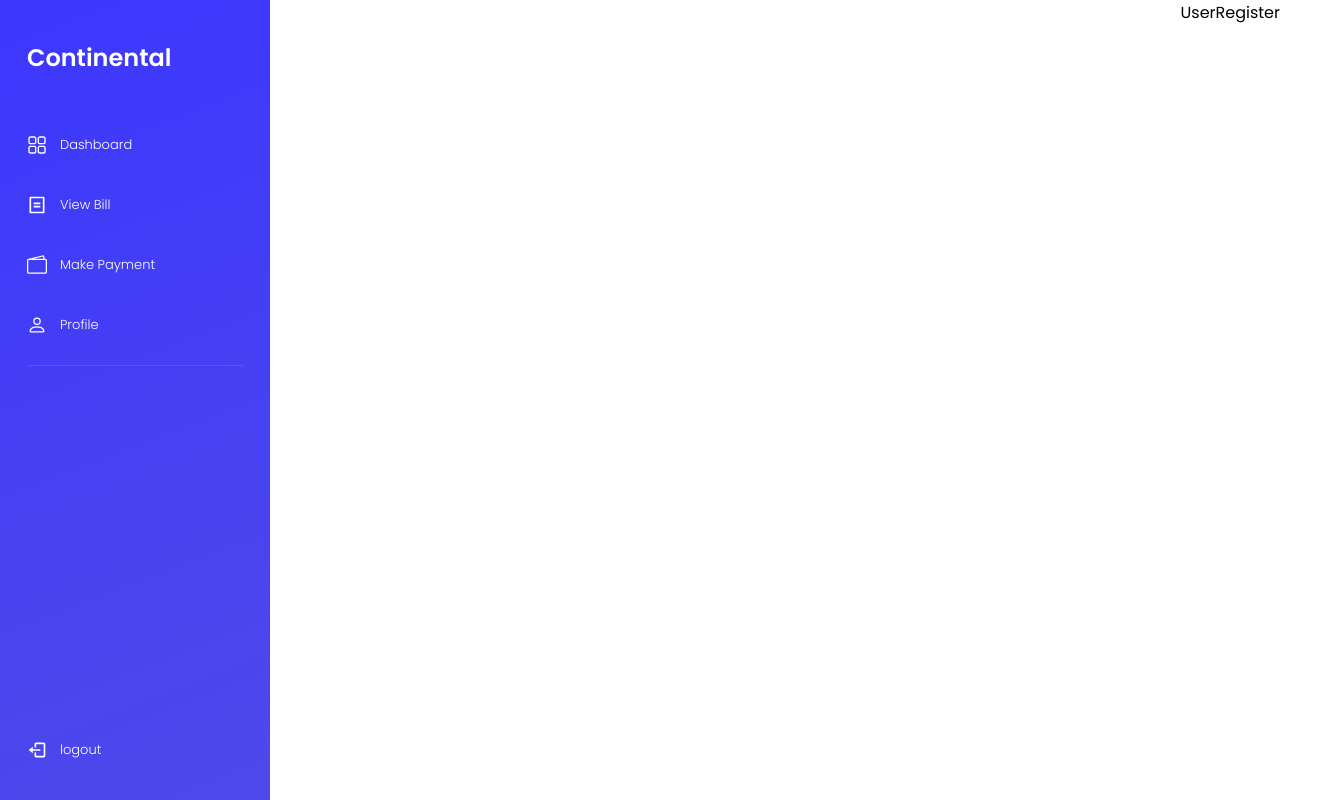
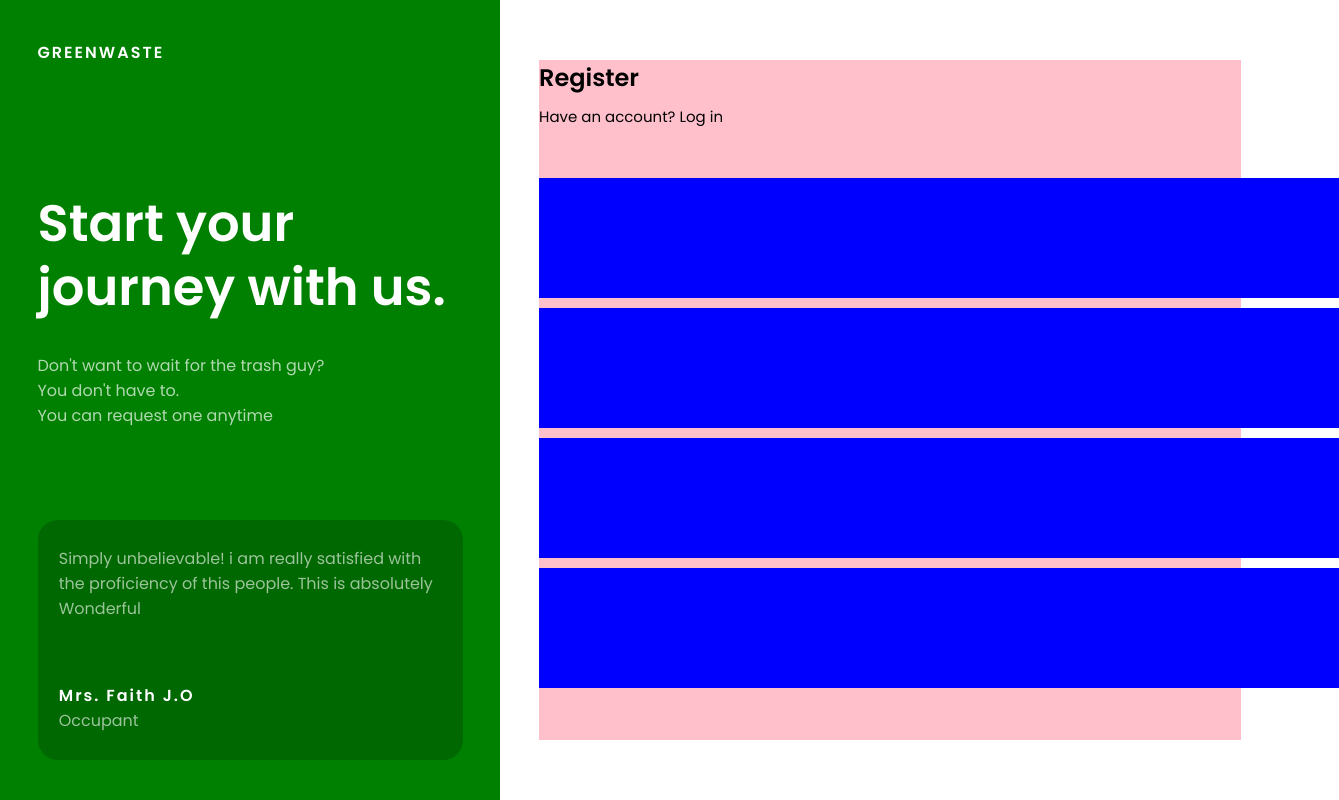
Before and after one commit to isaacetor/D.O-app, a React (Create React App) app: page /user/register in a window 1280 px wide. Shown: the whole page, 1339 px wide, since content can reach past the window. Built offline with nearby package versions, Linux system fonts and the light colour scheme.

Commit message:
working on the register auth for the user

```diff
--- a/package.json
+++ b/package.json
@@ -15,7 +15,6 @@
     "@types/node": "^16.18.23",
     "@types/react": "^18.0.33",
     "@types/react-dom": "^18.0.11",
-    "@types/react-scroll": "^1.8.6",
     "@types/styled-components": "^5.1.26",
     "@types/yup": "^0.32.0",
     "axios": "^1.3.4",
@@ -56,5 +55,8 @@
       "last 1 firefox version",
       "last 1 safari version"
     ]
+  },
+  "devDependencies": {
+    "@types/react-scroll": "^1.8.6"
   }
 }
--- /dev/null
+++ b/src/components/blocks/authblock/AuthSideBar.tsx
@@ -0,0 +1,110 @@
+import React from "react";
+import styled from "styled-components";
+
+const AuthSideBar = () => {
+  return (
+    <div>
+      <Container>
+        <Wrapper>
+          <h2>GREENWASTE</h2>
+
+          <Title>
+            <h1>
+              Start your <br />
+              journey with us.
+            </h1>
+            <p>
+              Don't want to wait for the trash guy? <br />
+              You don't have to. <br /> You can request one anytime
+            </p>
+          </Title>
+          <Testimonies>
+            <Top>
+              <p>
+                Simply unbelievable! i am really satisfied with the proficiency
+                of this people. This is absolutely Wonderful
+              </p>
+            </Top>
+            <Bottom>
+              <h2> Mrs. Faith J.O</h2>
+              <p>Occupant</p>
+            </Bottom>
+          </Testimonies>
+        </Wrapper>
+      </Container>
+    </div>
+  );
+};
+
+export default AuthSideBar;
+
+const Top = styled.div`
+  height: 60%;
+  width: 90%;
+  margin: 10px auto;
+  color: #ffffff9b;
+`;
+const Bottom = styled.div`
+  height: 30%;
+  width: 90%;
+  margin: 10px auto;
+
+  h2 {
+    margin: 0;
+  }
+  p {
+    margin: 0;
+    color: #ffffff9b;
+  }
+`;
+
+const Testimonies = styled.div`
+  width: 100%;
+  height: 30vh;
+  background-color: #015c01a7;
+  display: flex;
+  /* align-self: center; */
+  /* justify-content: center; */
+  flex-direction: column;
+  border-radius: 20px;
+  overflow: hidden;
+`;
+
+const Title = styled.div`
+  h1 {
+    font-size: 3.2rem;
+    font-weight: 600;
+    line-height: 4rem;
+  }
+
+  p {
+    margin: 0;
+    color: #ffffffb0;
+  }
+`;
+
+const Wrapper = styled.div`
+  width: 85%;
+  height: 90%;
+  color: #fff;
+  display: flex;
+  flex-direction: column;
+  justify-content: space-between;
+
+  h2 {
+    margin: 0;
+    font-size: 16px;
+    font-weight: 600;
+    letter-spacing: 2px;
+  }
+`;
+
+const Container = styled.div`
+  width: 500px;
+  height: 100vh;
+  background-color: green;
+
+  display: flex;
+  justify-content: center;
+  align-items: center;
+`;
--- /dev/null
+++ b/src/components/blocks/authblock/index.ts
@@ -0,0 +1 @@
+export { default as AuthSideBar } from "./AuthSideBar";
--- a/src/components/blocks/index.ts
+++ b/src/components/blocks/index.ts
@@ -1,3 +1,4 @@
 export * from "./homeblock";
 export * from "./userdashboardblock";
 export * from "./agentdashboardblock";
+export * from "./authblock";
--- /dev/null
+++ b/src/components/layouts/authlayout/AuthLayout.tsx
@@ -0,0 +1,20 @@
+import React from "react";
+import { Outlet } from "react-router-dom";
+import { AuthSideBar } from "../../blocks";
+import styled from "styled-components";
+
+const AuthLayout = () => {
+  return (
+    <Container>
+      <AuthSideBar />
+      <Outlet />
+    </Container>
+  );
+};
+
+export default AuthLayout;
+
+const Container = styled.div`
+  display: flex;
+  justify-content: space-between;
+`;
--- /dev/null
+++ b/src/components/layouts/authlayout/index.ts
@@ -0,0 +1 @@
+export { default as AuthLayout } from "./AuthLayout";
--- a/src/components/layouts/index.ts
+++ b/src/components/layouts/index.ts
@@ -2,3 +2,4 @@ export * from "./homelayout";
 export * from "./homelayout";
 export * from "./userdashboardlayout";
 export * from "./agentdashboard";
+export * from "./authlayout";
--- a/src/index.css
+++ b/src/index.css
@@ -1,8 +1,5 @@
 body {
   margin: 0;
-  /* font-family: -apple-system, BlinkMacSystemFont, 'Segoe UI', 'Roboto', 'Oxygen',
-    'Ubuntu', 'Cantarell', 'Fira Sans', 'Droid Sans', 'Helvetica Neue',
-    sans-serif; */
   font-family: "Poppins", sans-serif;
   -webkit-font-smoothing: antialiased;
   -moz-osx-font-smoothing: grayscale;
--- a/src/pages/auth/user/UserRegister.tsx
+++ b/src/pages/auth/user/UserRegister.tsx
@@ -1,7 +1,61 @@
 import React from "react";
+import styled from "styled-components";
 
 const UserRegister = () => {
-  return <div>UserRegister</div>;
+  return (
+    <div>
+      <Container>
+        <Wrapper>
+          <h2>Register</h2>
+          <p>Have an account? Log in</p>
+
+          <Form>
+            <InputHold></InputHold>
+            <InputHold></InputHold>
+            <InputHold></InputHold>
+            <InputHold></InputHold>
+          </Form>
+        </Wrapper>
+      </Container>
+    </div>
+  );
 };
 
 export default UserRegister;
+
+const InputHold = styled.div`
+  width: 800px;
+  height: 15vh;
+  background-color: blue;
+  margin-bottom: 10px;
+`;
+
+const Form = styled.form`
+  gap: 20px;
+`;
+
+const Wrapper = styled.div`
+  width: 90%;
+  height: 85%;
+  background-color: pink;
+
+  h2 {
+    margin: 0;
+    margin-bottom: 10px;
+    font-weight: 600;
+  }
+
+  p {
+    margin: 0;
+    font-size: 15px;
+    margin-bottom: 50px;
+  }
+`;
+
+const Container = styled.div`
+  width: calc(100vw - 500px);
+  height: 100vh;
+  display: flex;
+  align-items: center;
+  justify-content: center;
+`;
--- a/src/routes/AllRoutes.tsx
+++ b/src/routes/AllRoutes.tsx
@@ -1,5 +1,10 @@
 import { createBrowserRouter } from "react-router-dom";
-import { AgentDashboard, HomeLayout, UserDashboardLayout } from "../components";
+import {
+  AgentDashboard,
+  AuthLayout,
+  HomeLayout,
+  UserDashboardLayout,
+} from "../components";
 import {
   AgentHome,
   AgentLogin,
@@ -55,14 +60,26 @@ export const element = createBrowserRouter([
         errorElement: <ErrorBoundary />,
         hasErrorBoundary: true,
       },
+    ],
+  },
+  {
+    path: "/user/register",
+    element: <AuthLayout />,
+    children: [
       {
-        path: "register",
+        index: true,
         element: <UserRegister />,
         errorElement: <ErrorBoundary />,
         hasErrorBoundary: true,
       },
+    ],
+  },
+  {
+    path: "/user/login",
+    element: <AuthLayout />,
+    children: [
       {
-        path: "login",
+        index: true,
         element: <UserLogin />,
         errorElement: <ErrorBoundary />,
         hasErrorBoundary: true,
```
Also changed, not shown: 1 other file (tests, documents, lock files or other folders).
